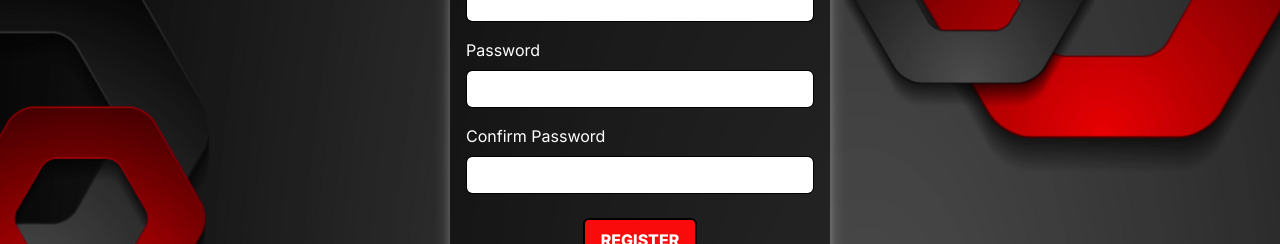
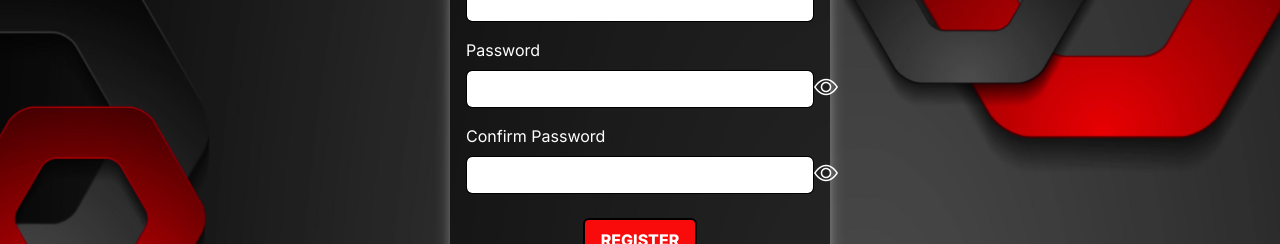
Before and after one commit to jaspherbagor/AutoConnect, a React (Create React App) app in the folder front-end/: page /register in a window 1280 px wide. Shown: the part 458-702 px from the top of the page. Built offline with nearby package versions, Linux system fonts and the light colour scheme.

Commit message:
added a password toggle visibility icon on the password input

```diff
--- a/front-end/src/components/pages/client/register.jsx
+++ b/front-end/src/components/pages/client/register.jsx
@@ -28,11 +28,21 @@ const Register = () => {
             </div>
             <div className="mb-3">
               <label for="password" className="form-label">Password</label>
-              <input type="password" className="form-control" id="password" name="password"/>
+              <div className="d-flex">
+                <input type="password" className="form-control" id="password" name="password"/>
+                <span className="view-password">
+                <i class="bi bi-eye fs-4 position-absolute" id="togglePassword"></i>
+                </span>
+              </div>
             </div>
             <div className="mb-3">
               <label for="confirmPassword" className="form-label">Confirm Password</label>
-              <input type="password" className="form-control" id="confirmPassword" name="confirmPassword"/>
+              <div className="d-flex">
+                <input type="password" className="form-control" id="confirmPassword" name="confirmPassword"/>
+                <span className="view-password">
+                <i class="bi bi-eye fs-4 position-absolute" id="toggleConfirmPassword"></i>
+                </span>
+              </div>
             </div>
             <div className="text-center mt-4">
               <button type="submit" className="btn btn-success fw-semibold register-btn px-3 py-2">REGISTER</button>
```
Also changed, not shown: front-end/src/components/styles/client/register.css (line endings or trailing spaces).
